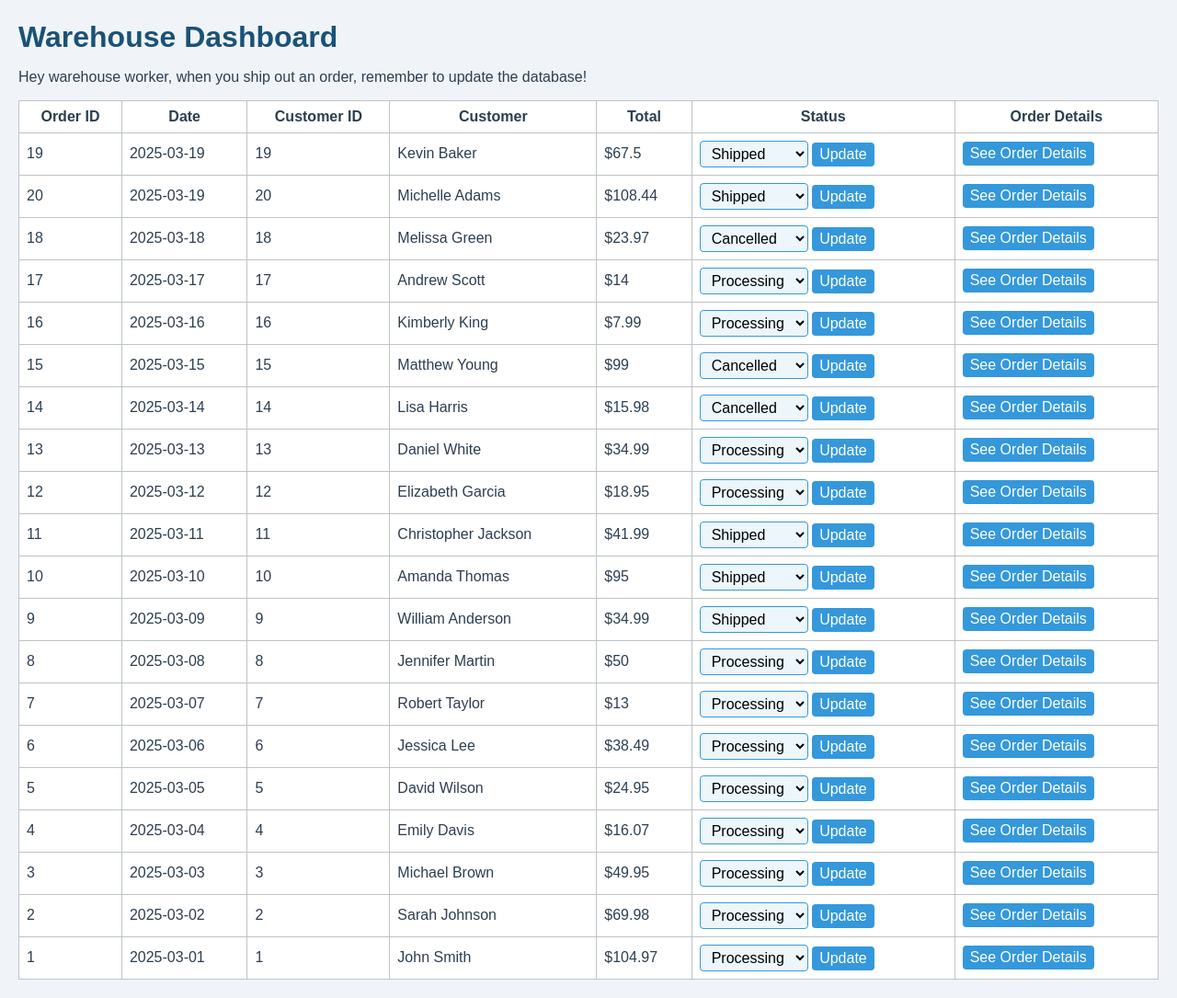
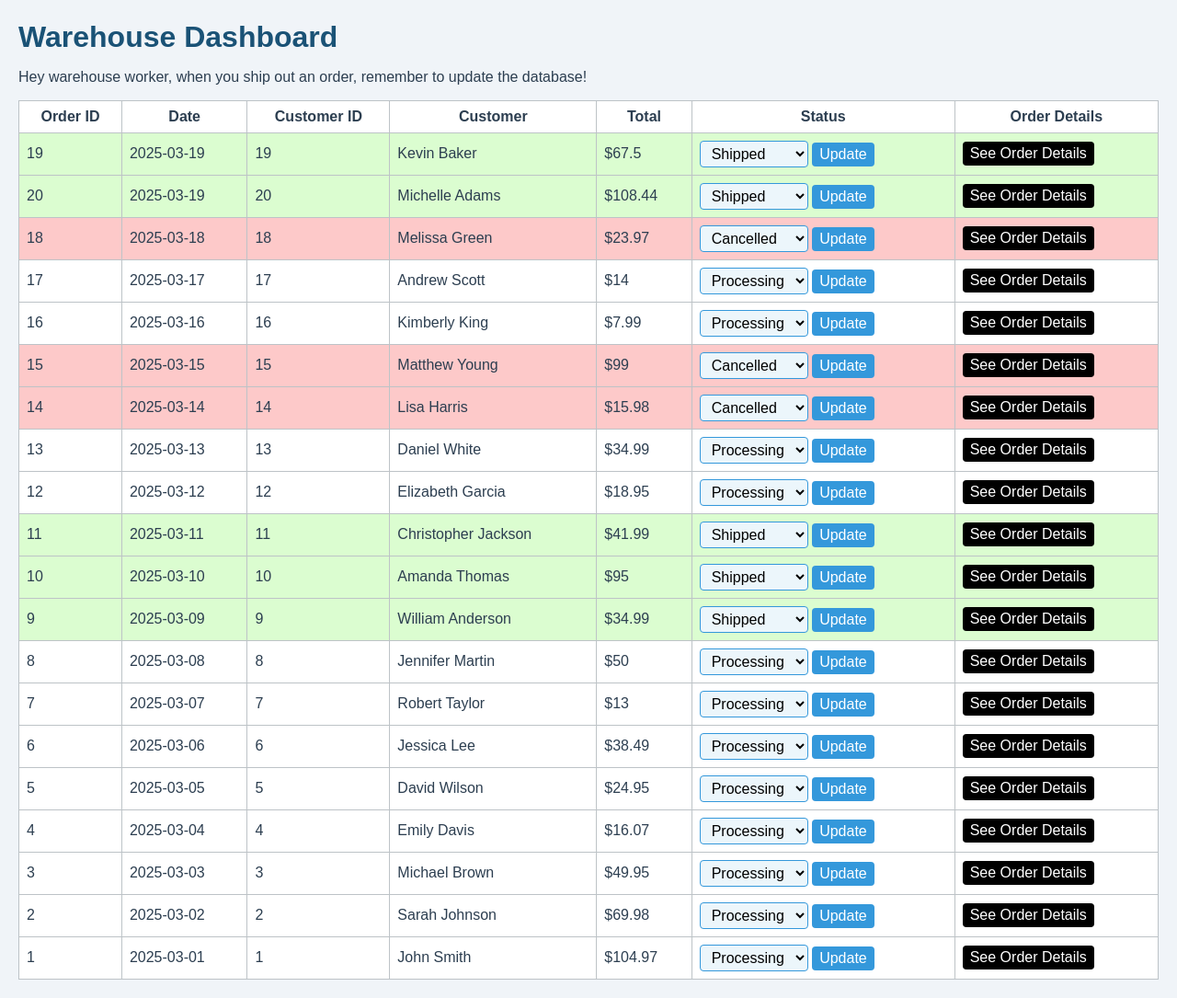
Before and after one commit to tle46/bookstore, a Flask app: page /dashboard in a window 1280 px wide. Shown: the part 115-1200 px from the top of the page at 92% size. Run offline with Flask 3, Linux system fonts and the light colour scheme; data comes from the database, SQL or seed files in the repository.

Commit message:
Order status row color

```diff
--- a/static/styles.css
+++ b/static/styles.css
@@ -44,6 +44,18 @@ nav {
     padding: 10px 20px;
     border-bottom: 2px solid #c5db34;
     border-top: 2px solid #3498db;
+}
+
+.btn_order_details {
+    background: #000000;
+}
+
+.shipped {
+    background-color: #dbfdd0;
+}
+
+.cancelled {
+    background-color: #fdc9c9;
 }
 
 .quantity-input {
--- a/templates/dashboard.html
+++ b/templates/dashboard.html
@@ -15,7 +15,7 @@
         <th>Order Details</th>
     </tr>
     {% for order in orders %}
-    <tr>
+    <tr class="{{ 'shipped' if order.Status == 'Shipped' else 'cancelled' if order.Status == 'Cancelled' else '' }}">
         <td>{{ order.Order_ID }}</a></td>
         <td>{{ order.Date }}</td>
         <td>{{ order.Customer_ID }}</td>
@@ -34,7 +34,7 @@
         </td>
         <td>
             <a href="{{ url_for('order_details', order_id=order.Order_ID) }}">
-                <button type="button">See Order Details</button>
+                <button type="button" class="btn_order_details">See Order Details</button>
             </a>
         </td>
     </tr>
```
